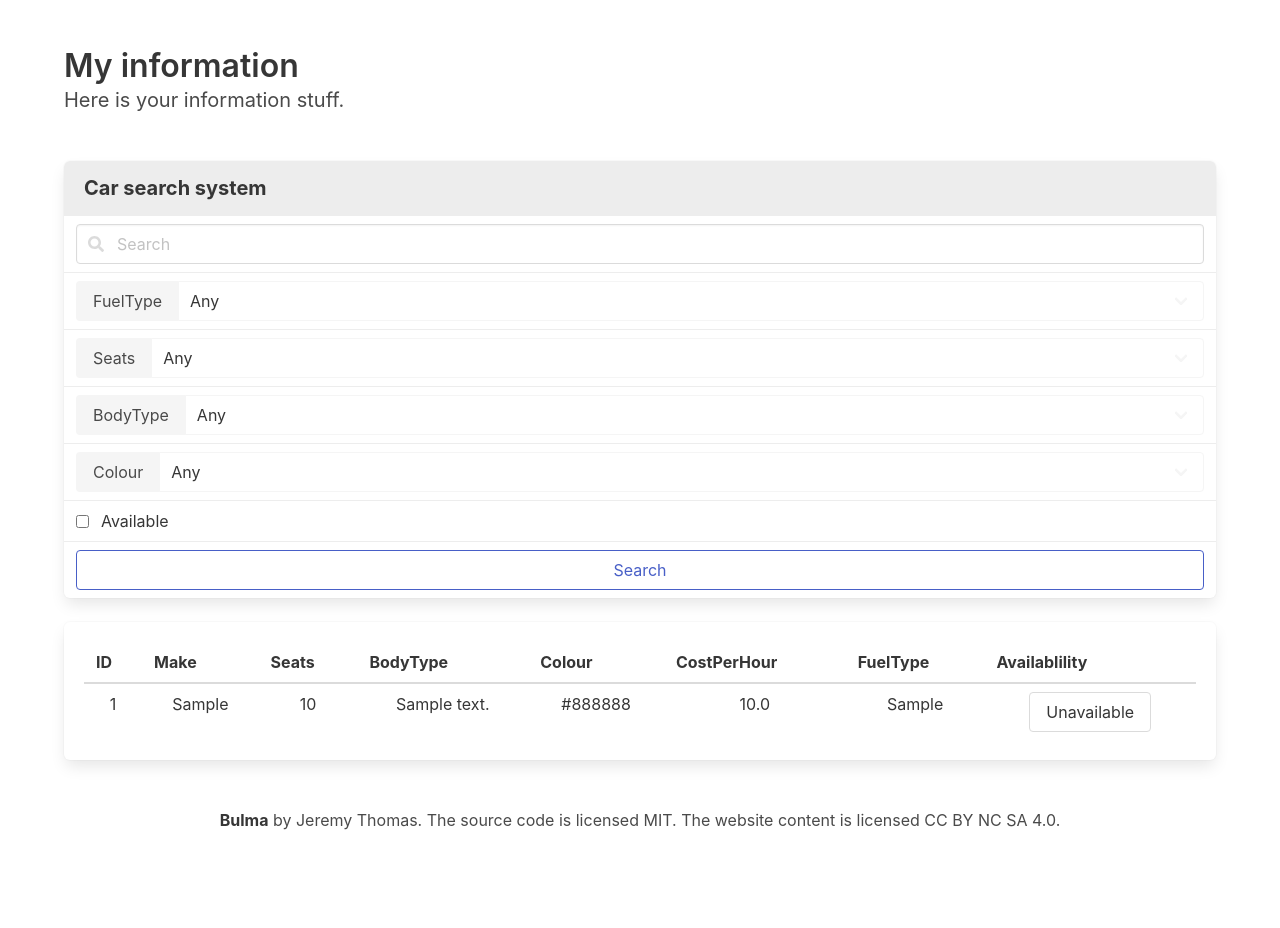
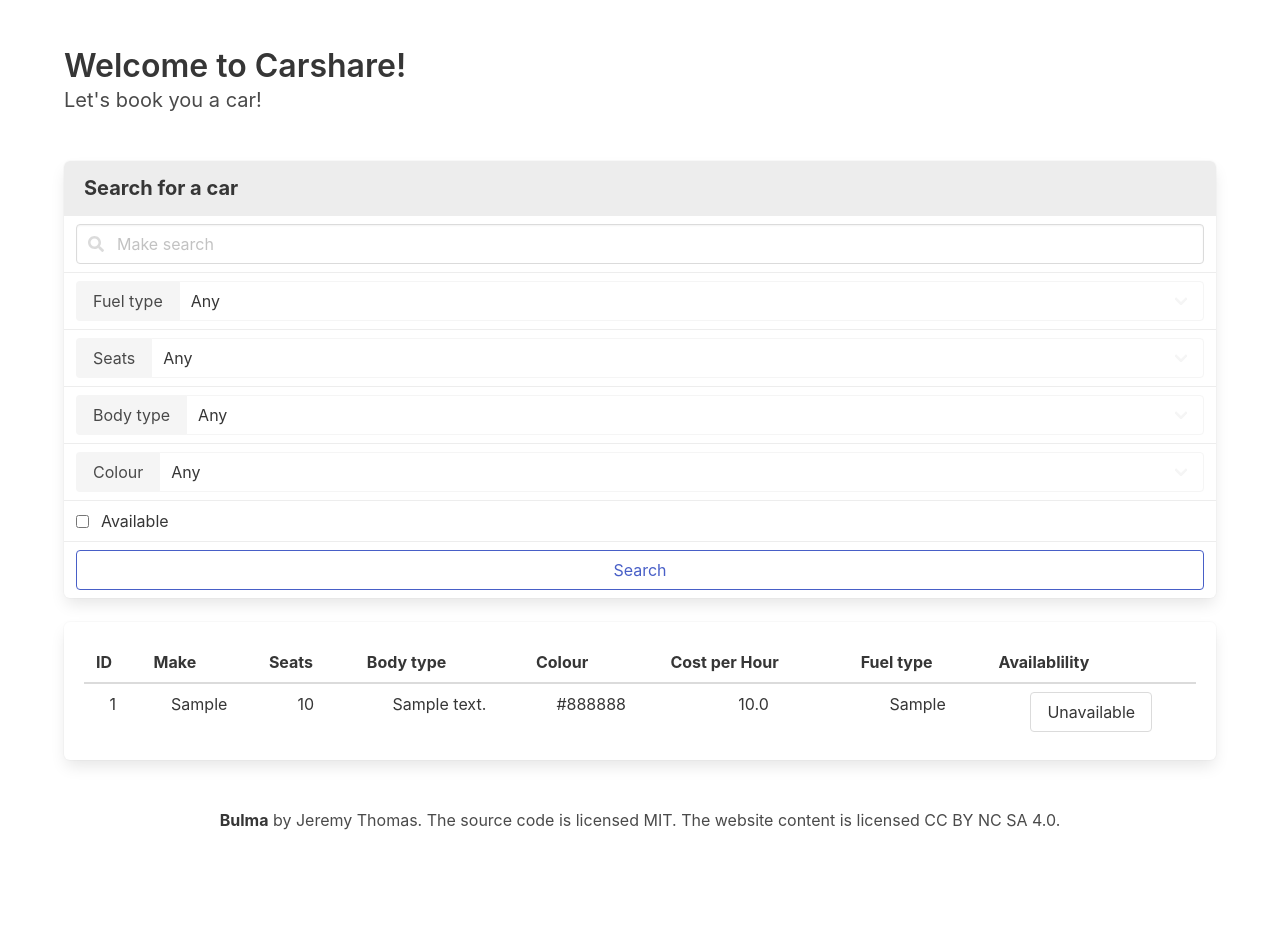
Before and after one commit to PIoT-CSS/master-pi, a Flask app: template src/MasterCSS/templates/dashboard.html in a window 1280 px wide. Shown: the part 56-984 px from the top of the page. Run offline with Flask 2, Linux system fonts and the light colour scheme; tables that the repository leaves empty hold one stand-in row (values such as "Sample post"); the template is opened without the code that fills it: values that come from a table or form of the project are taken from there, most other values are stand-ins (such as "Sample title", 1, 10 or a date in 2020); parts of the project's set-up code (start-up, migrations or seed data) failed here and were passed over; some libraries are stand-ins or nearby versions.

Commit message:
edit text on templates

```diff
--- a/src/MasterCSS/templates/components/search.html
+++ b/src/MasterCSS/templates/components/search.html
@@ -1,10 +1,10 @@
 <nav class="panel">
     <p class="panel-heading">
-      Car search system
+      Search for a car
     </p>
     <div class="panel-block">
       <p class="control has-icons-left">
-        <input class="input" type="text" placeholder="Search">
+        <input class="input" type="text" placeholder="Make search">
         <span class="icon is-left">
           <i class="fas fa-search" aria-hidden="true"></i>
         </span>
@@ -15,7 +15,7 @@
         <div class="field has-addons w-full">
             <div class="control">
                 <a class="button is-light">
-                  <span>FuelType</span>
+                  <span>Fuel type</span>
                 </a>
             </div>
             <div class="control is-expanded">
@@ -53,7 +53,7 @@
         <div class="field has-addons w-full">
             <div class="control">
                 <a class="button is-light">
-                  <span>BodyType</span>
+                  <span>Body type</span>
                 </a>
             </div>
             <div class="control is-expanded">
--- a/src/MasterCSS/templates/dashboard.html
+++ b/src/MasterCSS/templates/dashboard.html
@@ -7,10 +7,10 @@
     <div class="hero-body">
       <div class="container">
         <h1 class="title">
-          My information
+          Welcome to Carshare!
         </h1>
         <h2 class="subtitle">
-          Here is your information stuff.
+          Let's book you a car!
         </h2>
       </div>
     </div>
@@ -27,10 +27,10 @@
                             <th>ID</th>
                             <th>Make</th>
                             <th>Seats</th>
-                            <th>BodyType</th>
+                            <th>Body type</th>
                             <th>Colour</th>
-                            <th>CostPerHour</th>
-                            <th>FuelType</th>
+                            <th>Cost per Hour</th>
+                            <th>Fuel type</th>
                             <th>Availablility</th>
                         </tr>
                     </thead>
```
